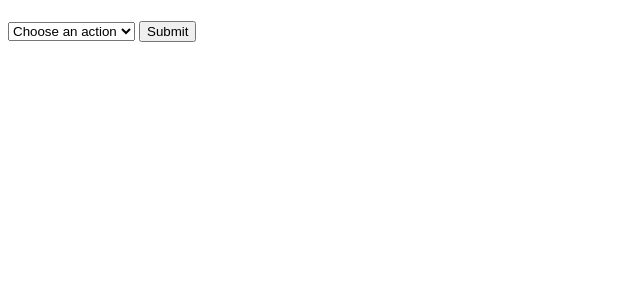
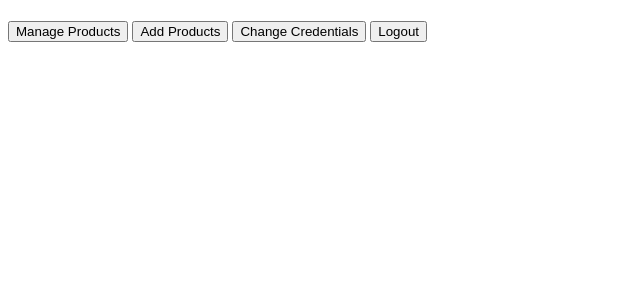
Before and after one commit to aadityaaacodes/hermosa-hotel-management-website, a Flask app: page /admin/home in a window 1280 px wide. Shown: the top 300 px of the page, without its empty margins (0-640 px from the left). Run offline with Flask 3, Linux system fonts and the light colour scheme.

Commit message:
Making changes to admin homepage

```diff
--- a/app.py
+++ b/app.py
@@ -76,7 +76,7 @@ def put(log_info):
     with open(admin_info_path, 'w') as file:
         return json.dump(log_info, file)
 
-@app.route('/admin/authenticate', methods=['GET', 'POST'], endpoint='admin_authenticate')
+@app.route('/admin/authenticate', methods=['GET', 'POST'], endpoint='Logout')
 def admin_authenticate():
     if request.method=='POST':
         admin_log_info = provide()
@@ -96,7 +96,7 @@ def admin_authenticate():
     else:
         return(render_template('admin-auth.html', log_message="Welcome! Please enter credentials"))
 
-@app.route('/admin/authenticate/change', methods=['GET', 'POST'])
+@app.route('/admin/authenticate/change', methods=['GET', 'POST'], endpoint='Change Credentials')
 def admin_change():
     if request.method=='POST':
         admin_log_info=provide()
@@ -118,7 +118,7 @@ def admin_homepage():
     else:
         return(render_template('admin-home.html'))
 
-@app.route('/admin/add', methods=['GET', 'POST'], endpoint='add_product_page')
+@app.route('/admin/add', methods=['GET', 'POST'], endpoint='Add Products')
 def add_product_page(messg="Item deleted successfully!"):
     if request.method=='POST':
         P_details = request.form.to_dict()
@@ -128,7 +128,7 @@ def add_product_page(messg="Item deleted successfully!"):
     else:
         return render_template(f'admin-add.html', welcome_message="Welcome!")
 
-@app.route('/admin/view', methods=['GET', 'POST'], endpoint='view_page')
+@app.route('/admin/view', methods=['GET', 'POST'], endpoint='Manage Products')
 def view_page(messg="Welcome"):
     if request.method=='POST':
         P_id = request.form.get("product_id")
--- a/templates/admin-home.html
+++ b/templates/admin-home.html
@@ -15,13 +15,10 @@ Admin Page
 {%block dropdown%}
 
 <form action="" method="POST">
-    <select name="action">
-        <option value="None" selected disabled>Choose an action</option>
-        <option value="view_page">Manage Products</option>
-        <option value="add_product_page">Add Products</option>
-        <option value="admin_authenticate">Logout</option>
-    </select>
-    <input type="submit" value="Submit">
+    <input type="submit" name="action" value="Manage Products">
+    <input type="submit" name="action" value="Add Products">
+    <input type="submit" name="action" value="Change Credentials">
+    <input type="submit" name="action" value="Logout">
 </form>
 
 {%endblock%}
```
